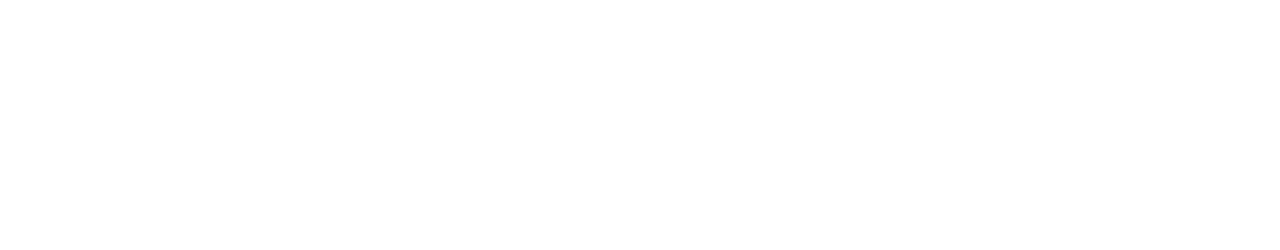
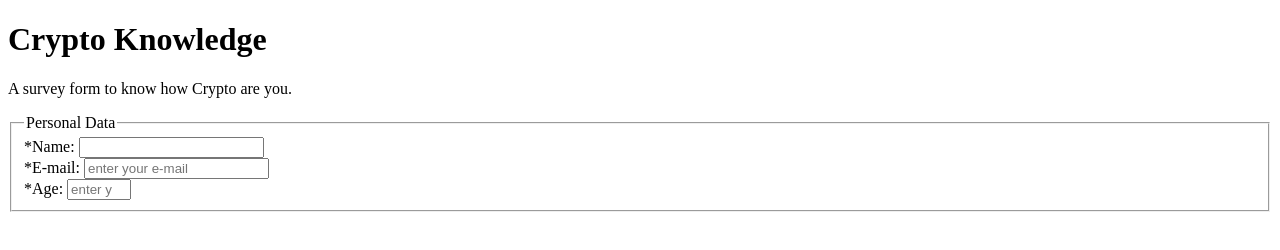
Before and after one commit to luchosr/FCCsurveyForm, a plain HTML site: page index.html in a window 1280 px wide. Drawn offline with Linux system fonts and the light colour scheme.

Commit message:
added structured HTML

```diff
--- a/index.html
+++ b/index.html
@@ -1,15 +1,30 @@
 <!DOCTYPE html>
 <html lang="en">
-<head>
-    <meta charset="UTF-8">
-    <meta name="viewport" content="width=device-width, initial-scale=1.0">
-    <meta http-equiv="X-UA-Compatible" content="ie=edge">
-    <title>freeCodeCamp Survey Form</title>
-</head>
-<body>
+  <head>
+    <meta charset="UTF-8" />
+    <meta name="viewport" content="width=device-width, initial-scale=1.0" />
+    <meta http-equiv="X-UA-Compatible" content="ie=edge" />
+    <title>Crypto Survey Form</title>
+  </head>
+  <body>
     <header>
-
+      <h1 id="title">Crypto Knowledge</h1>
+      <p id="description">A survey form to know how Crypto are you.</p>
     </header>
-
-</body>
+    <main>
+      <form action="" id="survey-form">
+        <fieldset>
+          <legend>Personal Data</legend>
+          <div></div>
+          <div></div>
+          <div></div>
+          <label for="name">*Name:</label> <input type="text" id="name" /> <br />
+          <label for="email">*E-mail:</label>
+          <input type="text" id="age" placeholder="enter your e-mail" /><br />
+          <label for="age">*Age:</label>
+          <input type="number" min="1" max="120" id="age" placeholder="enter your age" /><br />
+        </fieldset>
+      </form>
+    </main>
+  </body>
 </html>
```
